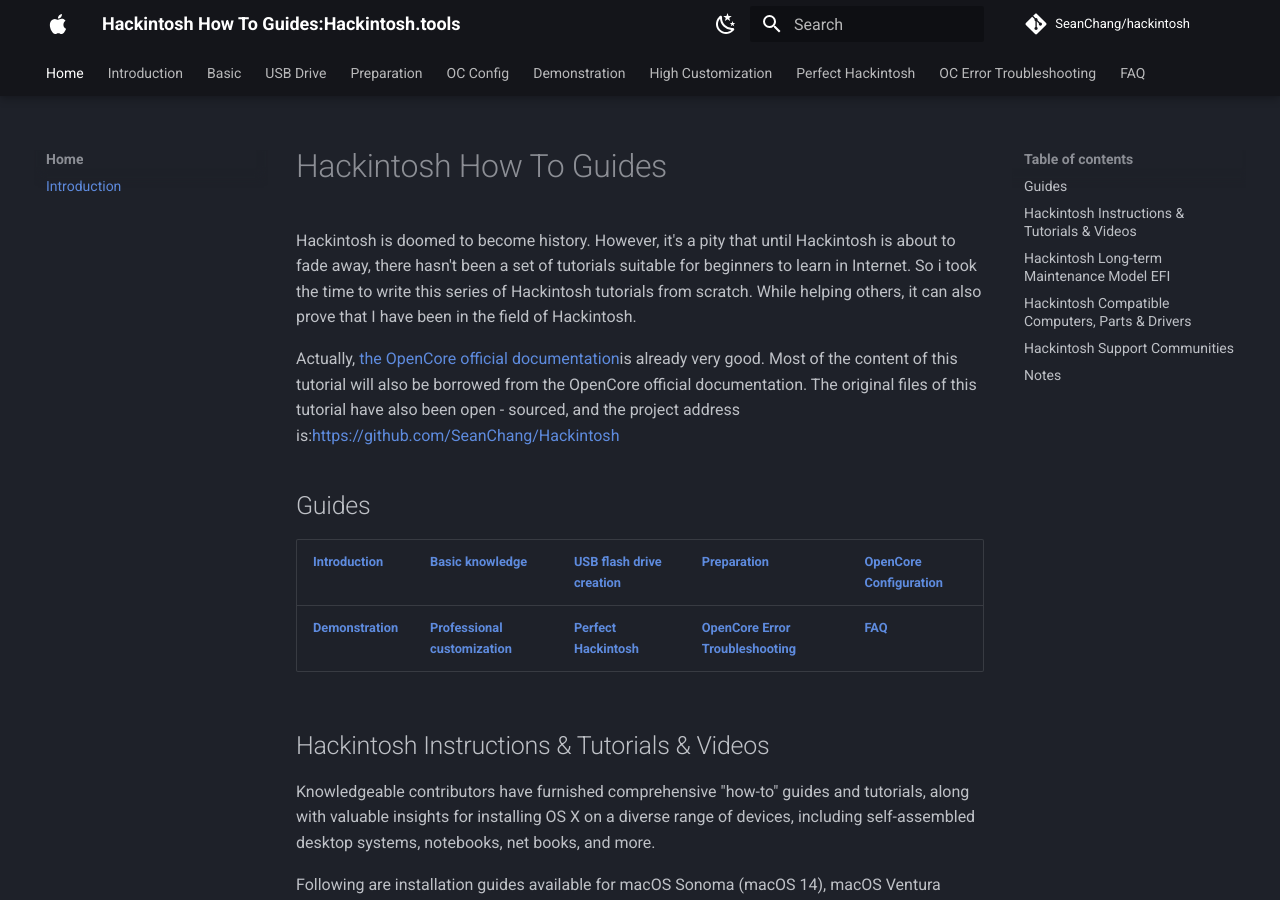
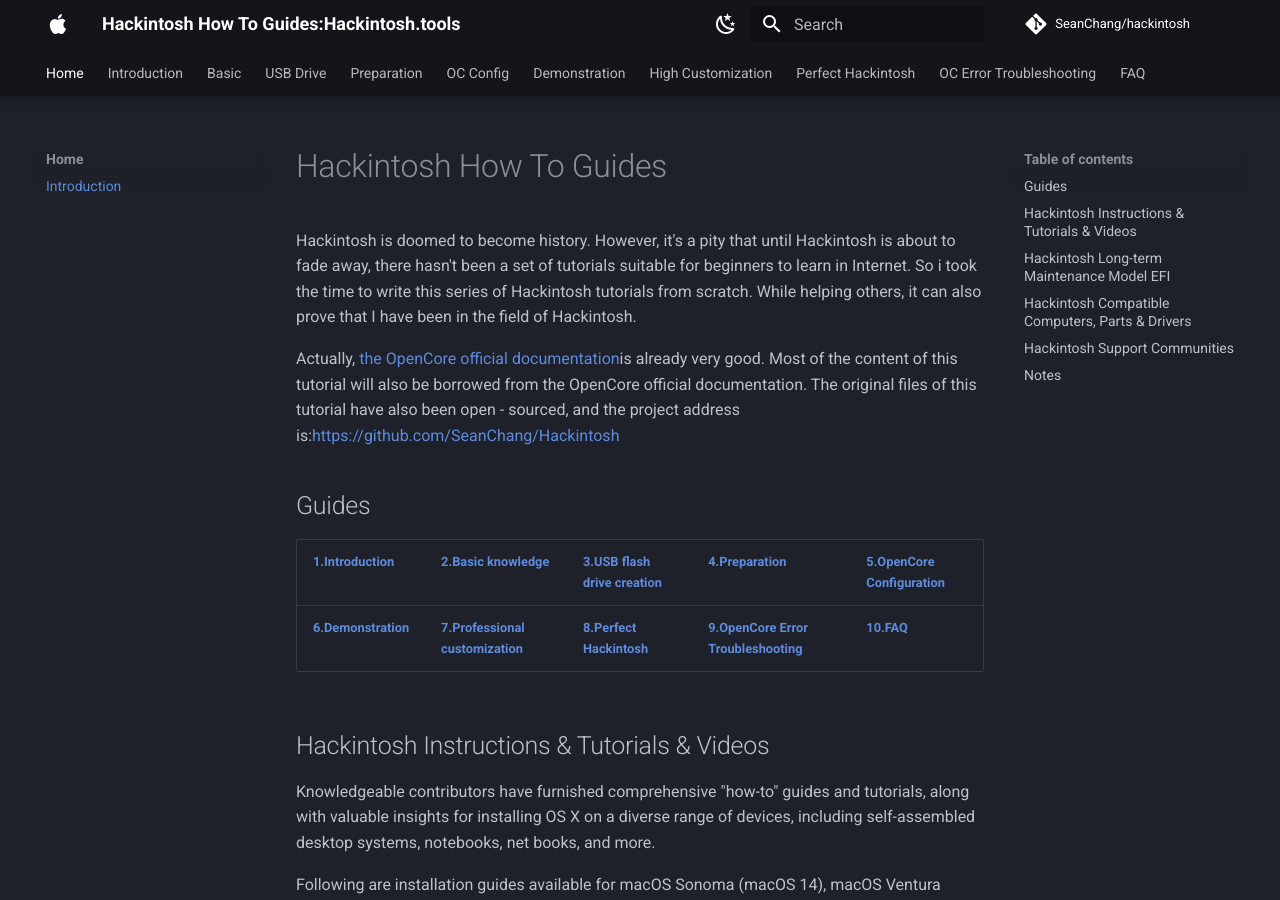
Before and after one commit to SeanChang/Hackintosh, an MkDocs documentation site: the page built from docs/index.md, in a window 1280 px wide and 900 px high. Built offline with MkDocs 1.6.1 and Material for MkDocs 9.7.7, drawn with Linux system fonts in a browser that asks for light colours; comment, search, counter and statistics services are not loaded.

Commit message:
update index.html
update index.html

```diff
--- a/docs/index.md
+++ b/docs/index.md
@@ -4,9 +4,9 @@
 Actually, [the OpenCore official documentation](https://dortania.github.io/OpenCore-Install-Guide/)is already very good. Most of the content of this tutorial will also be borrowed from the OpenCore official documentation. The original files of this tutorial have also been open - sourced, and the project address is:[https://github.com/SeanChang/Hackintosh](https://github.com/SeanChang/Hackintosh)
 
 ##Guides
-|[Introduction](/Introduction/Background/)|[Basic knowledge](/Basic/Introduction/)|[USB flash drive creation](/USB Drive/Download the image/)|[Preparation](/Preparation/BIOS settings/)| [OpenCore Configuration](/OC Config/Quiks/) |
+|[1.Introduction](/Introduction/Background/)|[2.Basic knowledge](/Basic/Introduction/)|[3.USB flash drive creation](/USB Drive/Download the image/)|[4.Preparation](/Preparation/BIOS settings/)| [5.OpenCore Configuration](/OC Config/Quiks/) |
 | ----- | ----- | ----- | ----- | ----- |
-|**[Demonstration](/Demonstration/Machine Overview/)**|**[Professional customization](/High customization/USB customization/)**|**[Perfect Hackintosh](/Perfect Hackintosh/Hackintosh/)**|**[OpenCore Error Troubleshooting](/OC Error Troubleshooting/Abnormal Log/)**|**[FAQ](/FAQ/Question list/)**|
+|**[6.Demonstration](/Demonstration/Machine Overview/)**|**[7.Professional customization](/High customization/USB customization/)**|**[8.Perfect Hackintosh](/Perfect Hackintosh/Hackintosh/)**|**[9.OpenCore Error Troubleshooting](/OC Error Troubleshooting/Abnormal Log/)**|**[10.FAQ](/FAQ/Question list/)**|
 
 ##Hackintosh Instructions & Tutorials & Videos
 Knowledgeable contributors have furnished comprehensive "how-to" guides and tutorials, along with valuable insights for installing OS X on a diverse range of devices, including self-assembled desktop systems, notebooks, net books, and more.
```
Also changed, not shown: site/index.html, site/search/search_index.json.
